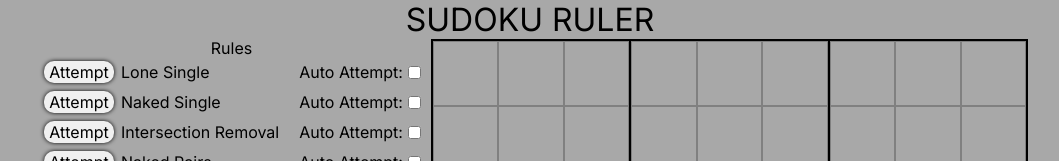
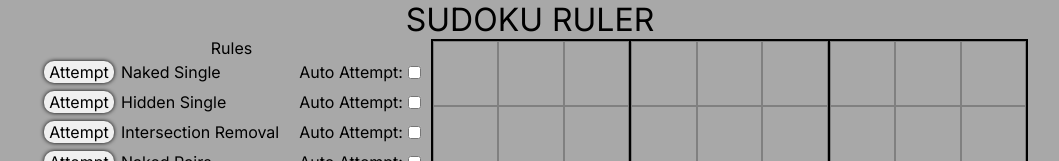
Before and after one commit to TylerHartwell/sudoku, a Next.js app: page / in a window 1280 px wide. Shown: the top 161 px of the page, without its empty margins (110-1169 px from the left). Built offline with nearby package versions, Linux system fonts and the light colour scheme.

Commit message:
make hidden single strict

```diff
--- a/src/hooks/useSudokuManagement.ts
+++ b/src/hooks/useSudokuManagement.ts
@@ -65,7 +65,7 @@ function useSudokuManagement() {
           gridSquareIndex
         }
       }),
-    [getCandidates, puzzleStringCurrent, manualElimCandidates]
+    [getCandidates, puzzleStringCurrent]
   )
 
   const tryRuleAtIndex = useCallback(
@@ -141,7 +141,7 @@ function useSudokuManagement() {
       handleQueueAutoSolve(false)
       tryAutoSolves()
     }
-  }, [queueAutoSolve, tryAutoSolves])
+  }, [boardIsSet, queueAutoSolve, tryAutoSolves])
 
   const resetCurrentAutoRuleIndex = () => {
     setCurrentAutoRuleIndex(0)
--- /dev/null
+++ b/src/rules/hiddenSingle.ts
@@ -0,0 +1,44 @@
+import getAllSquaresByUnit from "@/utils/getAllSquaresByUnit"
+import { Rule, Square } from "./rulesInterface"
+
+// if a unit has only one square remaining that has a particular candidate number, that number can be entered in that square
+
+const hiddenSingle: Rule = {
+  ruleName: "Hidden Single",
+  ruleAttempt: (allSquares, toggleManualElimCandidate, handleEntry) => {
+    const allSquaresByUnit: Square[][] = getAllSquaresByUnit(allSquares)
+
+    for (const unit of allSquaresByUnit) {
+      for (let candidateIndex = 0; candidateIndex < 9; candidateIndex++) {
+        let instanceCount = 0
+        let targetGridSquareIndex: number | null = null
+        for (const square of unit) {
+          if (instanceCount > 1) break
+          if (square.entryValue != "0") continue
+          if (square.candidates[candidateIndex]) {
+            if (square.candidates.filter(Boolean).length === 1) {
+              targetGridSquareIndex = null
+              break
+            }
+            instanceCount++
+            targetGridSquareIndex = square.gridSquareIndex
+          }
+        }
+        if (instanceCount === 1 && targetGridSquareIndex !== null) {
+          const candidateNumber = candidateIndex + 1
+          const gridSquareIndex = targetGridSquareIndex //narrow type to number
+          console.log("hidden single of ", candidateNumber, "at ", gridSquareIndex)
+          return {
+            hasProgress: true,
+            candidatesToMarkGood: [{ gridSquareIndex, candidateIndex }],
+            resolve: () => handleEntry(gridSquareIndex, candidateNumber.toString())
+          }
+        }
+      }
+    }
+    console.log("no hidden singles")
+    return { hasProgress: false }
+  }
+}
+
+export default hiddenSingle
--- a/src/rules/intersectionRemoval.ts
+++ b/src/rules/intersectionRemoval.ts
@@ -19,7 +19,9 @@ const intersectionRemoval: Rule = {
         for (const square of unit) {
           if (square.entryValue !== "0") continue
 
-          if (square.candidates[candidateIndex]) {
+          const possible = square.candidates[candidateIndex]
+
+          if (possible) {
             if (candidateObjArr.length >= 3) {
               isIntersector = false
               break
@@ -29,7 +31,7 @@ const intersectionRemoval: Rule = {
             candidateObjArr.push({
               gridSquareIndex: square.gridSquareIndex,
               candidateIndex,
-              possible: square.candidates[candidateIndex]
+              possible
             })
           }
         }
--- a/src/rules/loneSingle.ts
+++ /dev/null
@@ -1,33 +0,0 @@
-import { Rule } from "./rulesInterface"
-
-const loneSingle: Rule = {
-  ruleName: "Lone Single",
-  ruleAttempt: (allSquares, toggleManualElimCandidate, handleEntry) => {
-    for (const [gridSquareIndex, square] of allSquares.entries()) {
-      let possibleCount = 0
-      let targetCandidateIndex
-      for (const [candidateIndex, possible] of square.candidates.entries()) {
-        if (possible) {
-          possibleCount++
-          if (possibleCount > 1) break
-          targetCandidateIndex = candidateIndex
-        }
-      }
-      if (possibleCount > 1 || possibleCount == 0) continue
-
-      const candidateIndex = targetCandidateIndex as number
-      const candidateNumber = candidateIndex + 1
-      console.log("lone single of ", candidateNumber, "at ", gridSquareIndex)
-
-      return {
-        hasProgress: true,
-        candidatesToMarkGood: [{ gridSquareIndex, candidateIndex }],
-        resolve: () => handleEntry(gridSquareIndex, candidateNumber.toString())
-      }
-    }
-    console.log("no lone singles")
-    return { hasProgress: false }
-  }
-}
-
-export default loneSingle
--- a/src/rules/nakedPairs.ts
+++ b/src/rules/nakedPairs.ts
@@ -1,63 +1,11 @@
-import { Rule, Square } from "./rulesInterface"
-
-interface Candidate {
-  candidateIndex: number
-  possible: boolean
-  squareIndex: number
-  rowIndex: number
-  colIndex: number
-  boxIndex: number
-}
-
-// export interface Square {
-//   entryValue: string
-//   candidates: boolean[]
-//   gridSquareIndex: number
-// }
-
-function createCandidateObj(candidateIndex: number, possible: boolean, squareIndex: number): Candidate {
-  const rowIndex = Math.floor(squareIndex / 9)
-  const colIndex = squareIndex % 9
-  const boxIndex = Math.floor(rowIndex / 3) * 3 + Math.floor(colIndex / 3)
-
-  return {
-    candidateIndex,
-    possible,
-    squareIndex,
-    rowIndex,
-    colIndex,
-    boxIndex
-  }
-}
+import getRowColBox from "@/utils/getRowColBox"
+import { Candidate, Rule, Square } from "./rulesInterface"
+import getAllSquaresByUnit from "@/utils/getAllSquaresByUnit"
 
 const nakedPairs: Rule = {
   ruleName: "Naked Pairs",
   ruleAttempt: (allSquares, toggleManualElimCandidate, handleEntry) => {
-    const allSquaresByRow: Square[][] = Array.from({ length: 9 }, () => [])
-    const allSquaresByCol: Square[][] = Array.from({ length: 9 }, () => [])
-    const allSquaresByBox: Square[][] = Array.from({ length: 9 }, () => [])
-
-    allSquares.forEach((square, index) => {
-      const rowIndex = Math.floor(index / 9)
-      const colIndex = index % 9
-      const boxIndex = Math.floor(rowIndex / 3) * 3 + Math.floor(colIndex / 3)
-
-      allSquaresByRow[rowIndex].push(square)
-      allSquaresByCol[colIndex].push(square)
-      allSquaresByBox[boxIndex].push(square)
-    })
-
-    const allSquaresByUnit: Square[][] = assignAllSquaresByUnit()
-
-    function assignAllSquaresByUnit() {
-      let allSquaresByUnit: Square[][] = []
-      for (let i = 0; i < 9; i++) {
-        allSquaresByUnit.push(allSquaresByRow[i])
-        allSquaresByUnit.push(allSquaresByCol[i])
-        allSquaresByUnit.push(allSquaresByBox[i])
-      }
-      return allSquaresByUnit
-    }
+    const allSquaresByUnit: Square[][] = getAllSquaresByUnit(allSquares)
 
     for (const [unitIndex, unit] of allSquaresByUnit.entries()) {
       let groupSize = 2
@@ -66,11 +14,12 @@ const nakedPairs: Rule = {
       for (const square of unit) {
         if (square.entryValue !== "0") continue
 
+        const gridSquareIndex = square.gridSquareIndex
         const candidateObjArr: Candidate[] = []
+
         for (const [candidateIndex, possible] of square.candidates.entries()) {
-          const candidateObj: Candidate = createCandidateObj(candidateIndex, possible, square.gridSquareIndex)
-          if (candidateObj.possible) {
-            candidateObjArr.push(candidateObj)
+          if (possible) {
+            candidateObjArr.push({ gridSquareIndex, candidateIndex, possible })
           }
         }
 
@@ -92,25 +41,29 @@ const nakedPairs: Rule = {
             ) {
               const firstIndexOfPair = groupOfSize[i][0].candidateIndex
               const secondIndexOfPair = groupOfSize[i][1].candidateIndex
-              const pair1SquareIndex = groupOfSize[i][0].squareIndex
-              const pair2SquareIndex = groupOfSize[j][0].squareIndex
+              const pair1GridSquareIndex = groupOfSize[i][0].gridSquareIndex
+              const pair2GridSquareIndex = groupOfSize[j][0].gridSquareIndex
 
               //eliminate others from unit if present
               const unit = allSquaresByUnit[unitIndex]
-              const actions = removeNakedPairCandidatesFrom(unit, pair1SquareIndex, pair2SquareIndex, firstIndexOfPair, secondIndexOfPair)
 
+              const actions = removeNakedPairCandidatesFrom(unit, pair1GridSquareIndex, pair2GridSquareIndex, firstIndexOfPair, secondIndexOfPair)
               const isUnitABox = unitIndex % 3 === 2
 
-              if (!isUnitABox && groupOfSize[i][0].boxIndex == groupOfSize[j][0].boxIndex) {
+              if (
+                !isUnitABox &&
+                getRowColBox(groupOfSize[i][0].gridSquareIndex).boxIndex == getRowColBox(groupOfSize[j][0].gridSquareIndex).boxIndex
+              ) {
                 //eliminate others from box if present
-                const unit = allSquaresByUnit[groupOfSize[i][0].boxIndex * 3 + 2]
-                actions.push(...removeNakedPairCandidatesFrom(unit, pair1SquareIndex, pair2SquareIndex, firstIndexOfPair, secondIndexOfPair))
+                const unit = allSquaresByUnit[getRowColBox(groupOfSize[i][0].gridSquareIndex).boxIndex * 3 + 2]
+                actions.push(...removeNakedPairCandidatesFrom(unit, pair1GridSquareIndex, pair2GridSquareIndex, firstIndexOfPair, secondIndexOfPair))
               }
 
               if (actions.length !== 0) {
                 console.log("has elimination for pair ", firstIndexOfPair + 1, "and ", secondIndexOfPair + 1, "in unit ", unitIndex)
                 return {
                   hasProgress: true,
+                  // candidatesToMarkBad: ,
                   resolve: () => actions.forEach(action => action())
                 }
               }
--- a/src/rules/nakedSingle.ts
+++ b/src/rules/nakedSingle.ts
@@ -1,57 +1,30 @@
-import { Rule, Square } from "./rulesInterface"
+import { Rule } from "./rulesInterface"
+
+// if a square has only one remaining candidate number, that number can be entered in that square
 
 const nakedSingle: Rule = {
   ruleName: "Naked Single",
   ruleAttempt: (allSquares, toggleManualElimCandidate, handleEntry) => {
-    const allSquaresByRow: Square[][] = Array.from({ length: 9 }, () => [])
-    const allSquaresByCol: Square[][] = Array.from({ length: 9 }, () => [])
-    const allSquaresByBox: Square[][] = Array.from({ length: 9 }, () => [])
-
-    allSquares.forEach((square, index) => {
-      const rowIndex = Math.floor(index / 9)
-      const colIndex = index % 9
-      const boxIndex = Math.floor(rowIndex / 3) * 3 + Math.floor(colIndex / 3)
-
-      allSquaresByRow[rowIndex].push(square)
-      allSquaresByCol[colIndex].push(square)
-      allSquaresByBox[boxIndex].push(square)
-    })
-
-    const allSquaresByUnit: Square[][] = assignAllSquaresByUnit()
-
-    function assignAllSquaresByUnit() {
-      let allSquaresByUnit: Square[][] = []
-      for (let i = 0; i < 9; i++) {
-        allSquaresByUnit.push(allSquaresByRow[i])
-        allSquaresByUnit.push(allSquaresByCol[i])
-        allSquaresByUnit.push(allSquaresByBox[i])
-      }
-      return allSquaresByUnit
-    }
-
-    for (const unit of allSquaresByUnit) {
-      let instanceCount = 0
-      let targetGridSquareIndex: number | null = null
-      for (let candidateIndex = 0; candidateIndex < 9; candidateIndex++) {
-        for (const square of unit) {
-          if (instanceCount > 1) break
-          if (square.entryValue != "0") continue
-          if (square.candidates[candidateIndex]) {
-            instanceCount++
-            targetGridSquareIndex = square.gridSquareIndex
+    for (const [gridSquareIndex, square] of allSquares.entries()) {
+      let possibleCount = 0
+      let targetCandidateIndex
+      for (const [candidateIndex, possible] of square.candidates.entries()) {
+        if (possible) {
+          possibleCount++
+          if (possibleCount > 1) break
+          targetCandidateIndex = candidateIndex
         }
       }
-        if (instanceCount === 1 && targetGridSquareIndex !== null) {
+      if (possibleCount > 1 || possibleCount == 0) continue
+
+      const candidateIndex = targetCandidateIndex as number
       const candidateNumber = candidateIndex + 1
-          const gridSquareIndex = targetGridSquareIndex //narrow type to number
       console.log("naked single of ", candidateNumber, "at ", gridSquareIndex)
+
       return {
         hasProgress: true,
         candidatesToMarkGood: [{ gridSquareIndex, candidateIndex }],
         resolve: () => handleEntry(gridSquareIndex, candidateNumber.toString())
-          }
-        }
-        instanceCount = 0
       }
     }
     console.log("no naked singles")
--- a/src/rules/rulesArr.ts
+++ b/src/rules/rulesArr.ts
@@ -1,10 +1,10 @@
 import intersectionRemoval from "./intersectionRemoval"
-import loneSingle from "./loneSingle"
+import nakedSingle from "./nakedSingle"
 import nakedPairs from "./nakedPairs"
-import nakedSingle from "./nakedSingle"
+import hiddenSingle from "./hiddenSingle"
 import { Rule } from "./rulesInterface"
 
 // const rulesArr = ["Lone Single", "Naked Single", "Intersection Removal", "Naked Pairs"]
-const rulesArr: Rule[] = [loneSingle, nakedSingle, intersectionRemoval, nakedPairs]
+const rulesArr: Rule[] = [nakedSingle, hiddenSingle, intersectionRemoval, nakedPairs]
 
 export default rulesArr
```
Lines whose indentation alone changed are shown as unchanged.
